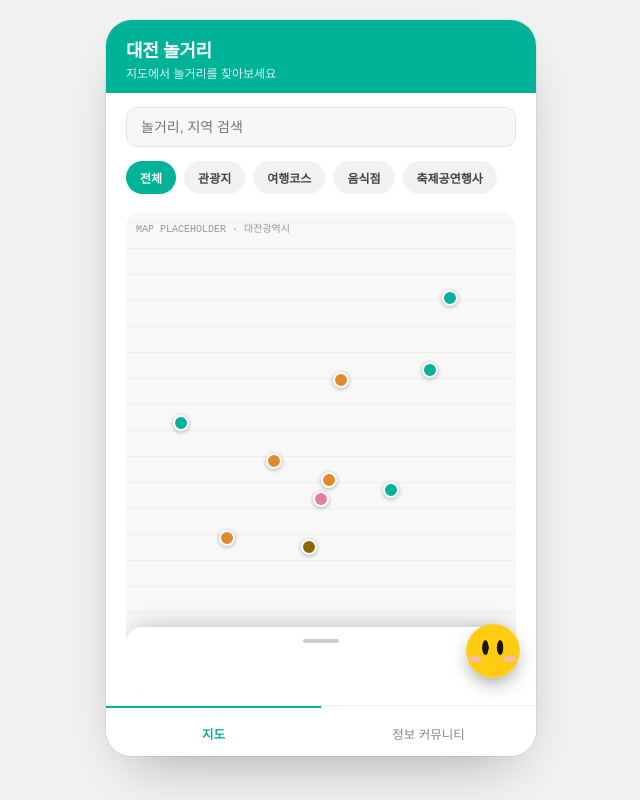
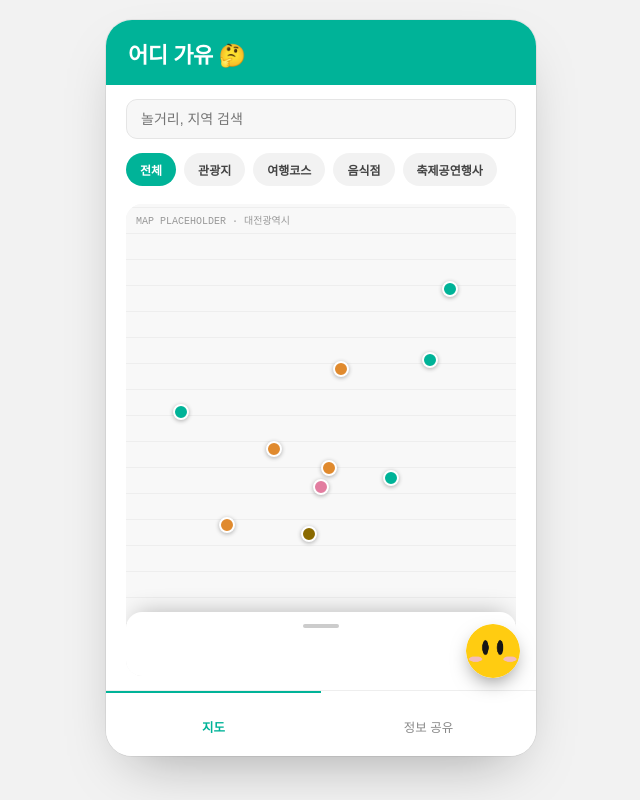
Before and after one commit to nowwizz/Daejeon_PlayMap, a Vue app: page /map in a window 1280 px wide. Shown: the whole page, without its empty margins (319-959 px from the left). Built offline with nearby package versions, Linux system fonts and the light colour scheme; a web font is replaced by a local one.

Commit message:
style: AI 버튼 애니메이션 추가 및 좋아요 수정

```diff
--- a/src/App.jsx
+++ b/src/App.jsx
@@ -21,9 +21,9 @@ export default defineComponent({
           boxShadow: '0 24px 60px -24px rgba(0,0,0,0.35), 0 0 0 1px rgba(0,0,0,0.06)',
           display: 'flex', flexDirection: 'column', overflow: 'hidden', position: 'relative'
         }}>
-          <div style={{ flexShrink: 0, padding: '16px 20px 12px', background: THEME.main, display: 'flex', flexDirection: 'column', gap: '2px' }}>
-            <div style={{ fontSize: '18px', fontWeight: 900, color: '#fff', letterSpacing: '-0.02em' }}>대전 놀거리</div>
-            <div style={{ fontSize: '12px', color: 'rgba(255,255,255,0.85)', fontWeight: 500 }}>{TITLES[route.name] || ''}</div>
+          <div style={{ flexShrink: 0, padding: '17px 22px 16px', background: THEME.main, display: 'flex', flexDirection: 'column', gap: '2px' }}>
+            <div style={{ fontSize: '22px', fontWeight: 900, color: '#fff', letterSpacing: '-0.02em' }}>어디 가유 🤔</div>
+            {/* <div style={{ fontSize: '12px', color: 'rgba(255,255,255,0.85)', fontWeight: 500 }}>{TITLES[route.name] || ''}</div> */}
           </div>
 
           <RouterView />
--- a/src/components/BottomNav.jsx
+++ b/src/components/BottomNav.jsx
@@ -2,7 +2,7 @@ import { defineComponent } from 'vue'
 import { useRoute, useRouter } from 'vue-router'
 import { THEME } from '../theme.js'
 
-const ITEMS = [ { key: 'map', label: '지도' }, { key: 'community', label: '정보 커뮤니티' } ]
+const ITEMS = [ { key: 'map', label: '지도' }, { key: 'community', label: '정보 공유' } ]
 
 export default defineComponent({
   name: 'BottomNav',
@@ -15,7 +15,7 @@ export default defineComponent({
           const active = route.name === item.key
           return (
             <div key={item.key} onClick={() => router.push(`/${item.key}`)} style={{
-              flex: 1, textAlign: 'center', padding: '16px 0 13px', fontSize: '12.5px', cursor: 'pointer',
+              flex: 1, textAlign: 'center', padding: '24px 0 20px', fontSize: '12.5px', cursor: 'pointer',
               transition: 'color .2s ease, border-color .2s ease',
               color: active ? THEME.main : '#888', fontWeight: active ? 700 : 500,
               borderTop: active ? `2px solid ${THEME.main}` : '2px solid transparent'
--- a/src/components/FloatingButtons.jsx
+++ b/src/components/FloatingButtons.jsx
@@ -1,4 +1,4 @@
-import { defineComponent } from 'vue'
+import { defineComponent, ref } from 'vue'
 import { useRoute } from 'vue-router'
 import { THEME } from '../theme.js'
 import { useAppStore } from '../store/useAppStore.js'
@@ -9,6 +9,8 @@ export default defineComponent({
   setup() {
     const route = useRoute()
     const { toggleChat, toggleNewPost } = useAppStore()
+    const aiHover = ref(false)
+
     return () => (
       <div style={{ position: 'absolute', right: '16px', bottom: '78px', display: 'flex', flexDirection: 'column', gap: '10px', alignItems: 'center', zIndex: 15 }}>
         {route.name === 'community' && (
@@ -18,10 +20,21 @@ export default defineComponent({
             cursor: 'pointer', boxShadow: '0 8px 20px -6px rgba(0,0,0,0.5)', transition: 'transform .15s ease'
           }}>✎</div>
         )}
-        <div onClick={toggleChat} style={{
-          width: '54px', height: '54px', borderRadius: '50%', cursor: 'pointer',
-          boxShadow: '0 8px 20px -6px rgba(0,0,0,0.5)', overflow: 'hidden', transition: 'transform .15s ease'
-        }}>
+        <div
+          onClick={toggleChat}
+          onMouseenter={() => aiHover.value = true}
+          onMouseleave={() => aiHover.value = false}
+          style={{
+            width: '54px',
+            height: '54px',
+            borderRadius: '50%',
+            cursor: 'pointer',
+            boxShadow: '0 8px 20px -6px rgba(0,0,0,0.5)',
+            overflow: 'hidden',
+            transition: 'transform .15s ease',
+            transform: aiHover.value ? 'scale(1.08)' : 'scale(1)'
+          }}
+        >
           <img src="/src/assets/ai-avatar.png" alt="AI 챗봇" style={{ width: '100%', height: '100%', objectFit: 'cover', display: 'block' }} />
         </div>
       </div>
--- a/src/components/PostDetailModal.jsx
+++ b/src/components/PostDetailModal.jsx
@@ -18,7 +18,7 @@ export default defineComponent({
               <div style={{ display: 'flex', justifyContent: 'space-between', alignItems: 'flex-start', gap: '10px', marginBottom: '10px' }}>
                 <div style={{ fontSize: '17px', fontWeight: 800 }}>{detailPost.value.title}</div>
                 <div onClick={() => toggleLike(detailPost.value.id)} style={{ display: 'flex', alignItems: 'center', gap: '4px', flexShrink: 0, cursor: 'pointer' }}>
-                  <div style={{ fontSize: '16px', color: detailPost.value.liked ? '#E23670' : '#ccc' }}>♥</div>
+                  <div style={{ fontSize: '16px', color: '#E23670'}}>♥</div>
                   <div style={{ fontSize: '12px', color: '#888' }}>{detailPost.value.likes}</div>
                 </div>
               </div>
--- a/src/pages/CommunityPage.jsx
+++ b/src/pages/CommunityPage.jsx
@@ -21,7 +21,7 @@ export default defineComponent({
                     <div style={{ fontSize: '12px', color: THEME.main, fontWeight: 600, marginTop: '2px' }}>{post.place}</div>
                   </div>
                   <div onClick={e => { e.stopPropagation(); toggleLike(post.id) }} style={{ display: 'flex', alignItems: 'center', gap: '4px', flexShrink: 0, cursor: 'pointer', transition: 'transform .15s ease' }}>
-                    <div style={{ fontSize: '14px', color: post.liked ? '#E23670' : '#ccc' }}>♥</div>
+                    <div style={{ fontSize: '14px', color: '#E23670'}}>♥</div>
                     <div style={{ fontSize: '12px', color: '#888' }}>{post.likes}</div>
                   </div>
                 </div>
--- a/src/store/useAppStore.js
+++ b/src/store/useAppStore.js
@@ -10,15 +10,15 @@ const state = reactive({
   sortMode: 'latest',
   sortMenuOpen: false,
   posts: [
-    { id: 1, title: '한빛탑 야경 명당 아시는 분?', place: '한빛탑', content: '엑스포공원 쪽에서 사진찍기 좋은 자리 추천 부탁드려요!', password: '1234', date: '07.10', likes: 8, liked: false },
-    { id: 2, title: '유성온천 근처 맛집 추천', place: '유성온천', content: '온천하고 나서 갈만한 식당 있을까요', password: '0000', date: '07.08', likes: 3, liked: false }
+    { id: 1, title: '한빛탑 야경 명당 아시는 분?', place: '한빛탑', content: '엑스포공원 쪽에서 사진찍기 좋은 자리 추천 부탁드려요!', password: '1234', date: '07.10', likes: 8},
+    { id: 2, title: '유성온천 근처 맛집 추천', place: '유성온천', content: '온천하고 나서 갈만한 식당 있을까요', password: '0000', date: '07.08', likes: 3}
   ],
   nextPostId: 3,
   newPostOpen: false, newTitle: '', newPlace: '', newContent: '', newPassword: '',
   detailPostId: null, postActionType: null, actionPassword: '', actionError: false,
   editTitle: '', editPlace: '', editContent: '',
   chatMessages: [
-    { from: 'bot', text: '안녕하세요! 대전 놀거리 챗봇이에요. 어떤 곳을 찾고 계신가요? (예: 자연, 맛집, 온천, 가족)' }
+    { from: 'bot', text: '안녕하세요! 대전 놀거리 챗봇이에요.' }
   ],
   chatInput: ''
 })
@@ -60,8 +60,7 @@ function selectSort(mode) { state.sortMode = mode; state.sortMenuOpen = false }
 function toggleLike(id) {
   const post = state.posts.find(p => p.id === id)
   if (!post) return
-  post.liked = !post.liked
-  post.likes += post.liked ? 1 : -1
+  post.likes++
 }
 
 function toggleNewPost() {
@@ -73,7 +72,7 @@ function submitPost() {
   if (!state.newTitle.trim() || !state.newContent.trim() || !state.newPassword.trim()) return
   state.posts.unshift({
     id: state.nextPostId, title: state.newTitle, place: state.newPlace || '장소 미지정',
-    content: state.newContent, password: state.newPassword, date: '오늘', likes: 0, liked: false
+    content: state.newContent, password: state.newPassword, date: '오늘', likes: 0
   })
   state.nextPostId++
   toggleNewPost()
```
